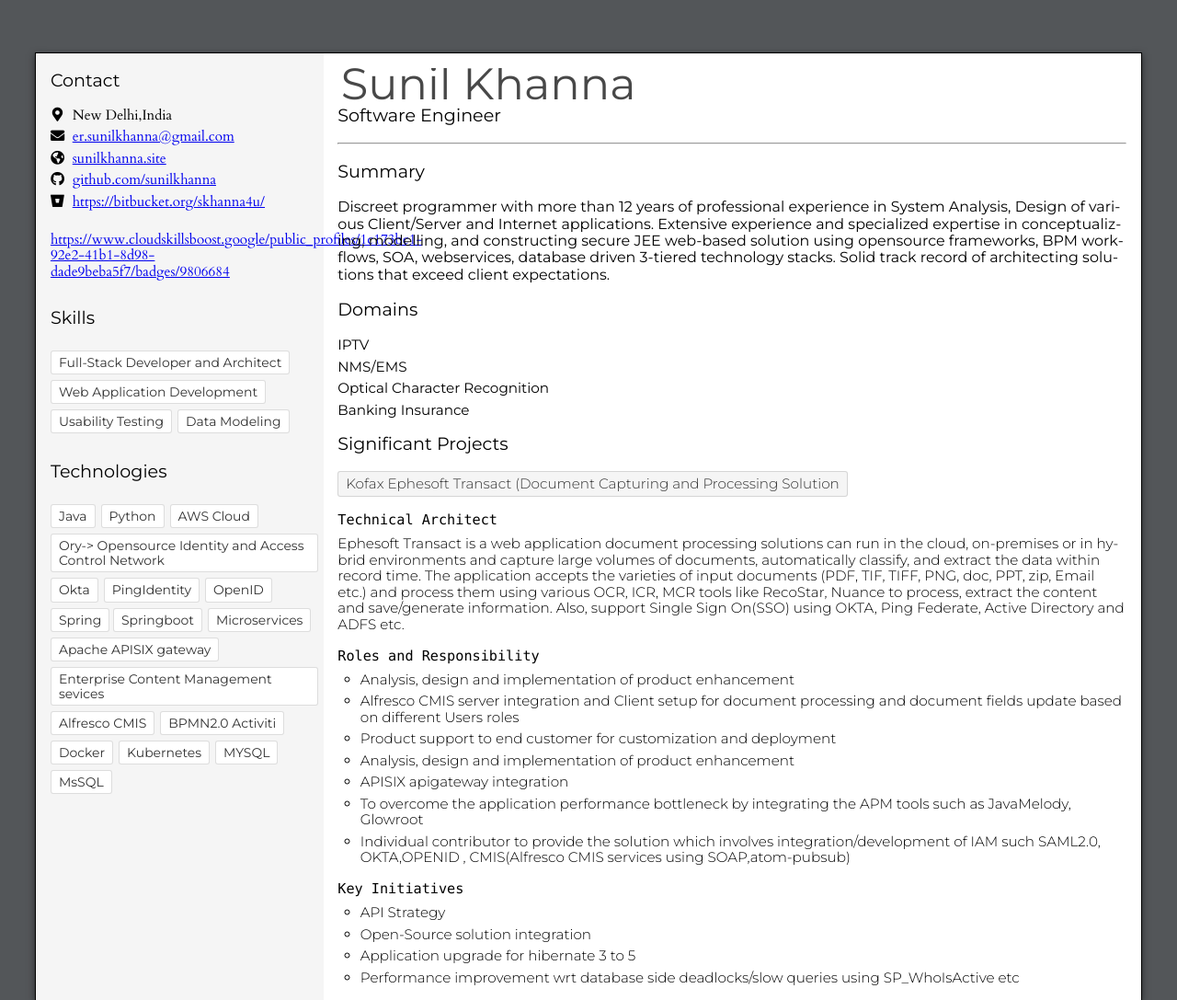
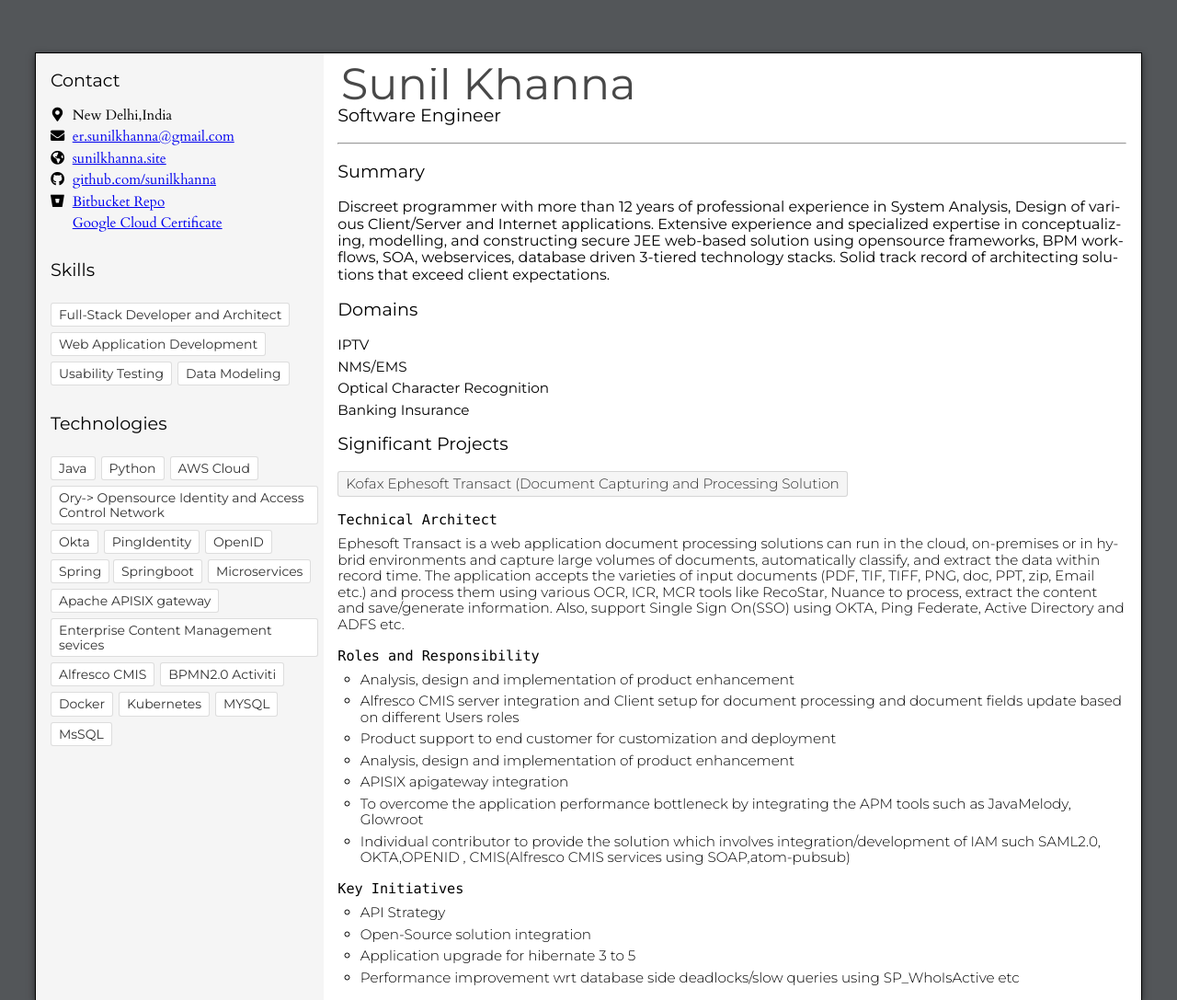
Before and after one commit to sunilkhanna/sunilkhanna.github.io, a plain HTML site: page index.html in a window 1280 px wide. Shown: the top 1087 px of the page at 92% size. Drawn offline with nearby package versions, Linux system fonts and the light colour scheme.

Commit message:
Update index.html

```diff
--- a/index.html
+++ b/index.html
@@ -49,13 +49,15 @@
                             </li>
 				<li>
 					<p><i class="fab fa-bitbucket" title="Bitbucket"></i>
-						<a href="https://bitbucket.org/skhanna4u/">https://bitbucket.org/skhanna4u/</a></p>
+						<a href="https://bitbucket.org/skhanna4u/">Bitbucket Repo</a></p>
 				</li>
 
 				<li>
 					<p>
 				<i class="fab fa-cloud" title="Google Cloud"></i>
-					<a href="https://bitbucket.org/skhanna4u/">https://www.cloudskillsboost.google/public_profiles/1c173bc1-92e2-41b1-8d98-dade9beba5f7/badges/9806684</a>
+					<a href="https://www.cloudskillsboost.google/public_profiles/1c173bc1-92e2-41b1-8d98-dade9beba5f7/badges/9806684">
+						Google Cloud Certificate
+					</a>
 					</p>
 				</li>
 
```
